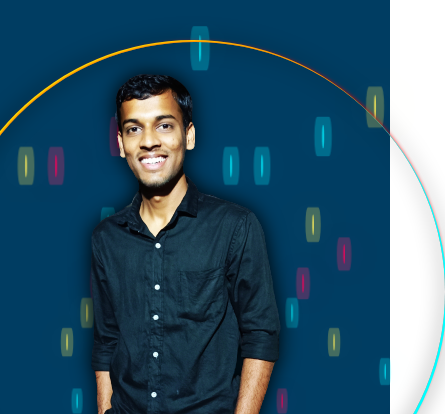
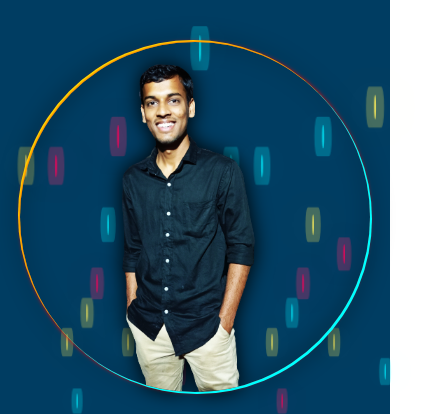
Before and after one commit to Faiz694/Portfolio, a plain HTML site: page index.html in a window 390 px wide. Shown: the part 37-451 px from the top of the page, 445 px wide, since content can reach past the window. Drawn offline with Linux system fonts and the light colour scheme.

Commit message:
Update index.css change width
change hero image width in css file in media query and normal image also

```diff
--- a/index.css
+++ b/index.css
@@ -62,6 +62,9 @@ header nav .logo {
   background: #003d62;
   padding-top: 4rem;
   padding-bottom: 6rem;
+}
+#hero img{
+  width: 400px;
 }
 #hero .container {
   display: flex;
@@ -223,6 +226,9 @@ footer h6 {
   #hero .hero-content {
     margin-top: 5rem;
   }
+  #hero img{
+    width: 350px;
+  }
 }
 @keyframes typing {
   from {
```
